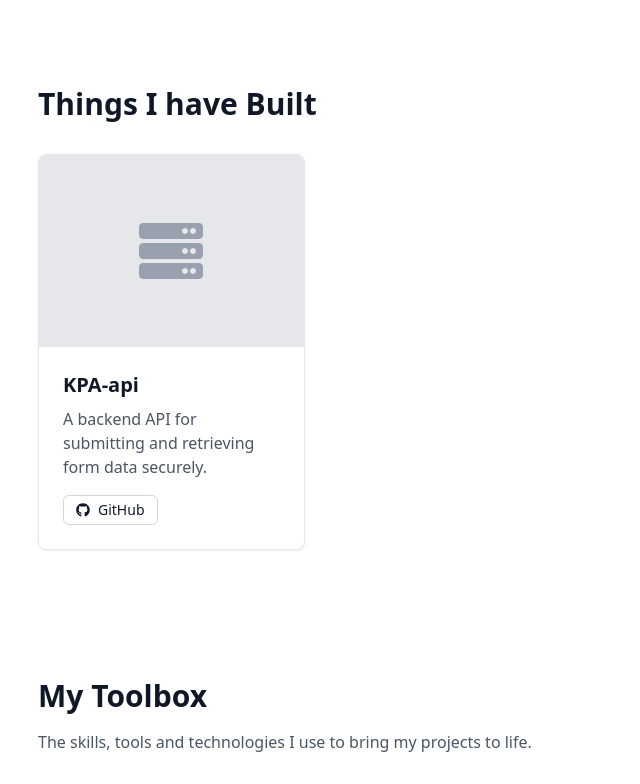
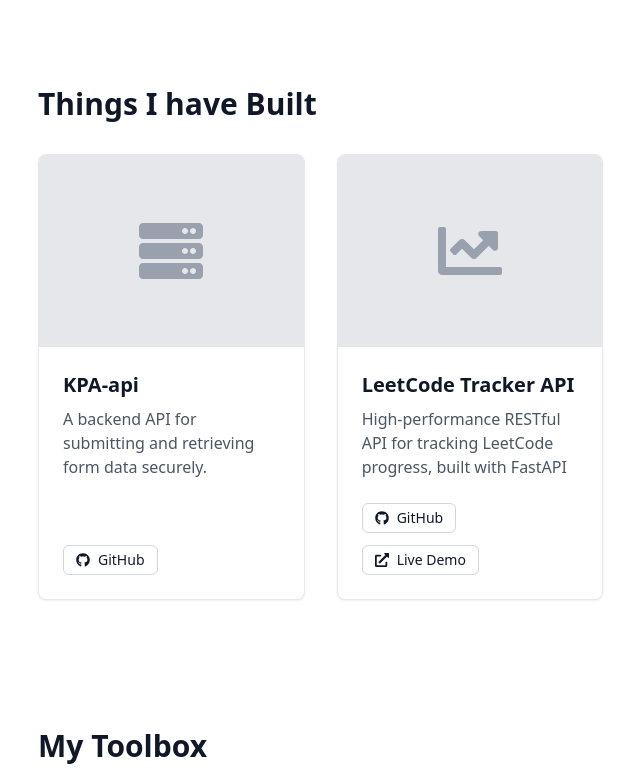
Before and after one commit to MandalTuhin/tuhin-mandal-portfolio, a Next.js app: page / in a window 1280 px wide. Shown: the part 540-1324 px from the top of the page, without its empty margins (170-810 px from the left). Built offline with nearby package versions, Linux system fonts and the light colour scheme.

Commit message:
feat(ui): add leetcode-tracker-api project to project section

```diff
--- a/src/app/components/ProjectCard.tsx
+++ b/src/app/components/ProjectCard.tsx
@@ -1,3 +1,4 @@
+// app/components/ProjectCard.tsx
 // app/components/ProjectCard.tsx
 import { ReactNode } from "react";
 import { FaGithub, FaExternalLinkAlt } from "react-icons/fa";
@@ -18,24 +19,42 @@ const ProjectCard = ({
   image,
 }: ProjectCardProps) => {
   return (
-    <div className="border border-gray-200 dark:border-gray-700 rounded-lg overflow-hidden bg-white dark:bg-gray-900 shadow-sm shadow-black/5 hover:shadow-lg dark:shadow-white/5 dark:hover:shadow-white/10 hover:-translate-y-1 transition-all duration-300">
-      <div className="bg-gray-200 dark:bg-gray-800 h-48 flex items-center justify-center">
+    /* h-full ensures the card fills the parent div; flex-col allows mt-auto to work */
+    <div className="flex flex-col h-full border border-gray-200 dark:border-gray-700 rounded-lg overflow-hidden bg-white dark:bg-gray-900 shadow-sm shadow-black/5 hover:shadow-lg dark:shadow-white/5 dark:hover:shadow-white/10 transition-all duration-300 hover:-translate-y-1">
+      {/* Header Image/Icon */}
+      <div className="bg-gray-200 dark:bg-gray-800 h-48 flex items-center justify-center shrink-0">
         {image ? (
           image
         ) : (
           <span className="text-gray-400 dark:text-gray-500">Image</span>
         )}
       </div>
-      <div className="p-6">
-        <h3 className="text-xl font-semibold mb-2 text-gray-900 dark:text-gray-100">{name}</h3>
-        <p className="text-gray-600 dark:text-gray-400 mb-4 min-h-[60px]">{description}</p>
-        <div className="flex space-x-4 text-sm">
-          <a href={githubUrl} className="flex items-center space-x-2 px-3 py-1 border border-gray-300 dark:border-gray-600 rounded-md hover:border-pink-500 hover:text-pink-600 dark:hover:border-pink-500 dark:hover:text-pink-500 transition-colors font-medium">
+
+      {/* Content Area */}
+      <div className="p-6 flex flex-col flex-grow">
+        <h3 className="text-xl font-semibold mb-2 text-gray-900 dark:text-gray-100">
+          {name}
+        </h3>
+
+        {/* flex-grow here ensures this section takes up available space */}
+        <p className="text-gray-600 dark:text-gray-400 mb-6 flex-grow">
+          {description}
+        </p>
+
+        {/* mt-auto pins this div to the very bottom of the p-6 container */}
+        <div className="flex flex-wrap gap-3 text-sm mt-auto">
+          <a
+            href={githubUrl}
+            className="flex hover:text-pink-600 dark:hover:border-pink-500 dark:hover:text-pink-500 items-center space-x-2 px-3 py-1 border border-gray-300 dark:border-gray-600 rounded-md hover:border-pink-500 transition-colors font-medium"
+          >
             <FaGithub />
             <span>GitHub</span>
           </a>
           {liveUrl !== "#" && (
-            <a href={liveUrl} className="flex items-center space-x-2 px-3 py-1 border border-gray-300 dark:border-gray-600 rounded-md hover:border-pink-500 hover:text-pink-600 dark:hover:border-pink-500 dark:hover:text-pink-500 transition-colors font-medium">
+            <a
+              href={liveUrl}
+              className="flex hover:text-pink-600 dark:hover:border-pink-500 dark:hover:text-pink-500 items-center space-x-2 px-3 py-1 border border-gray-300 dark:border-gray-600 rounded-md hover:border-pink-500 transition-colors font-medium"
+            >
               <FaExternalLinkAlt />
               <span>Live Demo</span>
             </a>
--- a/src/app/components/Projects.tsx
+++ b/src/app/components/Projects.tsx
@@ -1,15 +1,26 @@
 // app/components/Projects.tsx
 import ProjectCard from "./ProjectCard";
-import { FaServer } from "react-icons/fa";
+import { FaServer, FaChartLine } from "react-icons/fa";
 
 const projects = [
   {
     name: "KPA-api",
-    description: "A backend API for submitting and retrieving form data securely.",
+    description:
+      "A backend API for submitting and retrieving form data securely.",
     githubUrl: "https://github.com/MandalTuhin/KPA-api",
     liveUrl: "#",
     image: <FaServer size={64} className="text-gray-400 dark:text-gray-500" />,
-  }
+  },
+  {
+    name: "LeetCode Tracker API",
+    description:
+      "High-performance RESTful API for tracking LeetCode progress, built with FastAPI",
+    githubUrl: "https://github.com/MandalTuhin/leetcode-tracker-api",
+    liveUrl: "https://leetcode-tracker-api-production.up.railway.app/docs",
+    image: (
+      <FaChartLine size={64} className="text-gray-400 dark:text-gray-500" />
+    ),
+  },
 ];
 
 const Projects = () => {
@@ -18,9 +29,11 @@ const Projects = () => {
       <h2 className="text-3xl font-bold mb-8">Things I have Built</h2>
       <div className="grid grid-cols-1 md:grid-cols-2 lg:grid-cols-3 gap-8">
         {projects.map((project) => (
-          <ProjectCard key={project.name} {...project} />
+          <div key={project.name} className="h-full">
+            <ProjectCard {...project} />
+          </div>
         ))}
-      </div>
+      </div>{" "}
     </section>
   );
 };
```
